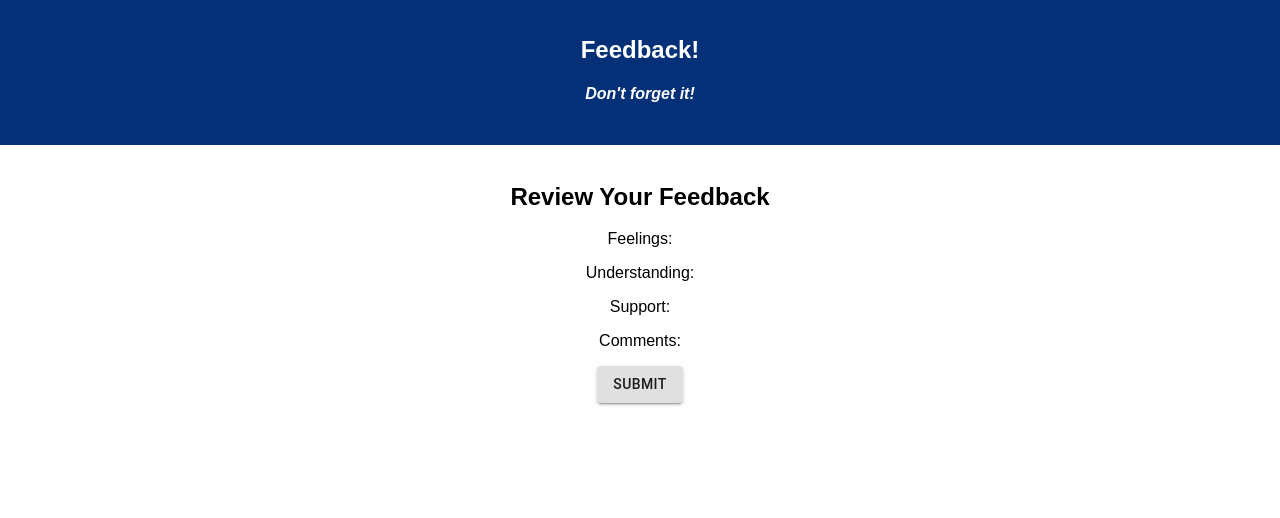
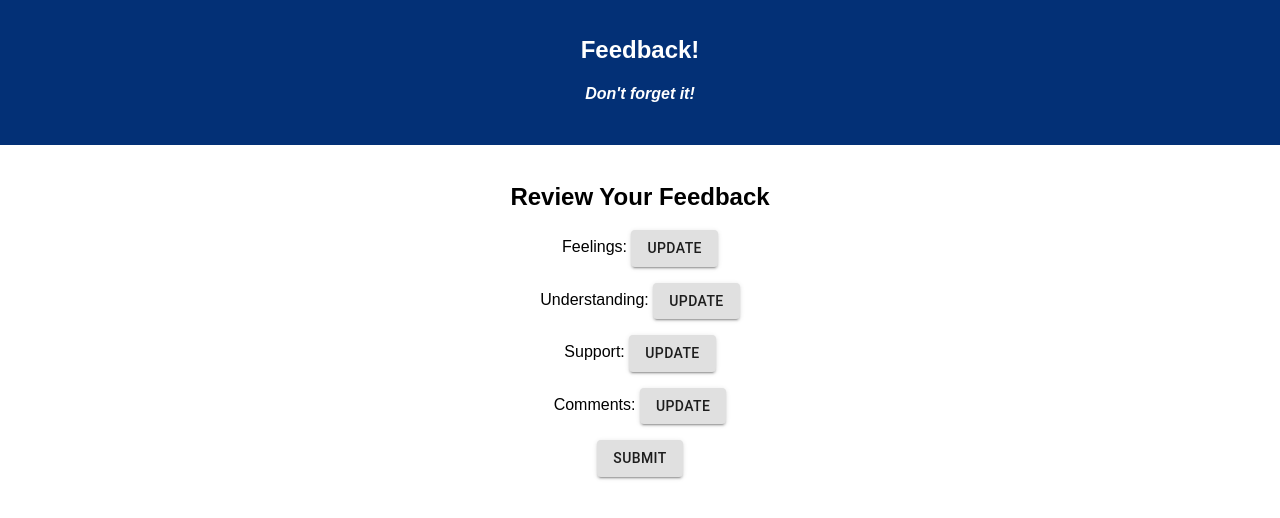
Before and after one commit to lbskinner/redux-feedback-loop, a React (Create React App) app: page /#/review in a window 1280 px wide. Shown: the top 518 px of the page. Built offline with nearby package versions, Linux system fonts and the light colour scheme.

Commit message:
allow users to got back to update input

```diff
--- a/src/components/CommentsPage/CommentsPage.js
+++ b/src/components/CommentsPage/CommentsPage.js
@@ -6,7 +6,7 @@ import Grid from "@material-ui/core/Grid";
 
 class CommentsPage extends Component {
   state = {
-    comments: "",
+    comments: this.props.store.commentsReducer.comments,
   };
 
   handleChange = (event) => {
@@ -34,7 +34,7 @@ class CommentsPage extends Component {
               label="Comments?"
               type="text"
               placeholder="Enter comments"
-              value={this.state.comments}
+              defaultValue={this.state.comments}
               onChange={this.handleChange}
             />
           </Grid>
@@ -49,4 +49,6 @@ class CommentsPage extends Component {
   }
 }
 
-export default connect()(CommentsPage);
+const mapStoreToProps = (store) => ({ store });
+
+export default connect(mapStoreToProps)(CommentsPage);
--- a/src/components/FeelingPage/FeelingPage.js
+++ b/src/components/FeelingPage/FeelingPage.js
@@ -6,7 +6,7 @@ import Grid from "@material-ui/core/Grid";
 
 class FeelingPage extends Component {
   state = {
-    feeling: "",
+    feeling: this.props.store.feelingReducer.feeling,
   };
 
   handleChange = (event) => {
@@ -40,7 +40,7 @@ class FeelingPage extends Component {
               min="1"
               max="5"
               placeholder="Enter number 1 to 5"
-              value={this.state.feeling}
+              defaultValue={this.state.feeling}
               onChange={this.handleChange}
             />
           </Grid>
@@ -55,4 +55,6 @@ class FeelingPage extends Component {
   }
 }
 
-export default connect()(FeelingPage);
+const mapStoreToProps = (store) => ({ store });
+
+export default connect(mapStoreToProps)(FeelingPage);
--- a/src/components/ReviewPage/ReviewPage.js
+++ b/src/components/ReviewPage/ReviewPage.js
@@ -22,16 +22,32 @@ class ReviewPage extends Component {
       });
   };
 
+  updateFeeling = (event) => {
+    this.props.history.push("/");
+  };
+
   render() {
     return (
       <div>
         <h2>Review Your Feedback</h2>
-        <p>Feelings: {this.props.store.feelingReducer.feeling}</p>
+        <p>
+          Feelings: {this.props.store.feelingReducer.feeling}{" "}
+          <Button variant="contained" onClick={this.updateFeeling}>
+            Update
+          </Button>
+        </p>
         <p>
           Understanding: {this.props.store.understandingReducer.understanding}
+          <Button variant="contained">Update</Button>
         </p>
-        <p>Support: {this.props.store.supportReducer.support}</p>
-        <p>Comments: {this.props.store.commentsReducer.comments}</p>
+        <p>
+          Support: {this.props.store.supportReducer.support}{" "}
+          <Button variant="contained">Update</Button>
+        </p>
+        <p>
+          Comments: {this.props.store.commentsReducer.comments}{" "}
+          <Button variant="contained">Update</Button>
+        </p>
         <Button variant="contained" onClick={this.submitFeedback}>
           SUBMIT
         </Button>
--- a/src/components/SupportPage/SupportPage.js
+++ b/src/components/SupportPage/SupportPage.js
@@ -6,11 +6,12 @@ import Grid from "@material-ui/core/Grid";
 
 class SupportPage extends Component {
   state = {
-    support: "",
+    support: this.props.store.supportReducer.support,
   };
 
   handleChange = (event) => {
     this.setState({
+      ...this.state,
       support: event.target.value,
     });
   };
@@ -40,7 +41,7 @@ class SupportPage extends Component {
               min="1"
               max="5"
               placeholder="Enter number 1 to 5"
-              value={this.state.support}
+              defaultValue={this.state.support}
               onChange={this.handleChange}
             />
           </Grid>
@@ -55,4 +56,6 @@ class SupportPage extends Component {
   }
 }
 
-export default connect()(SupportPage);
+const mapStoreToProps = (store) => ({ store });
+
+export default connect(mapStoreToProps)(SupportPage);
--- a/src/components/UnderstandingPage/UnderstandingPage.js
+++ b/src/components/UnderstandingPage/UnderstandingPage.js
@@ -6,7 +6,7 @@ import Grid from "@material-ui/core/Grid";
 
 class UnderstandingPage extends Component {
   state = {
-    understanding: "",
+    understanding: this.props.store.understandingReducer.understanding,
   };
 
   handleChange = (event) => {
@@ -40,7 +40,7 @@ class UnderstandingPage extends Component {
               min="1"
               max="5"
               placeholder="Enter number 1 to 5"
-              value={this.state.understanding}
+              defaultValue={this.state.understanding}
               onChange={this.handleChange}
             />
           </Grid>
@@ -55,4 +55,6 @@ class UnderstandingPage extends Component {
   }
 }
 
-export default connect()(UnderstandingPage);
+const mapStoreToProps = (store) => ({ store });
+
+export default connect(mapStoreToProps)(UnderstandingPage);
```
